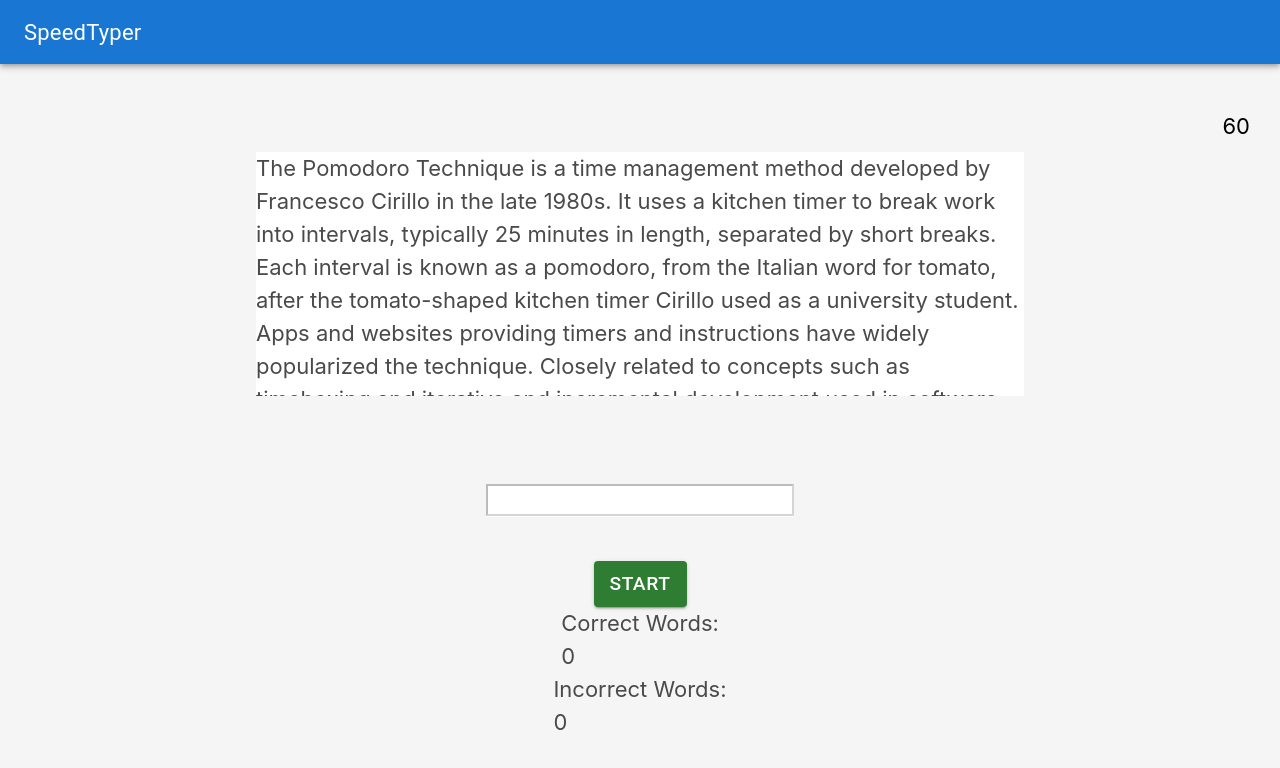
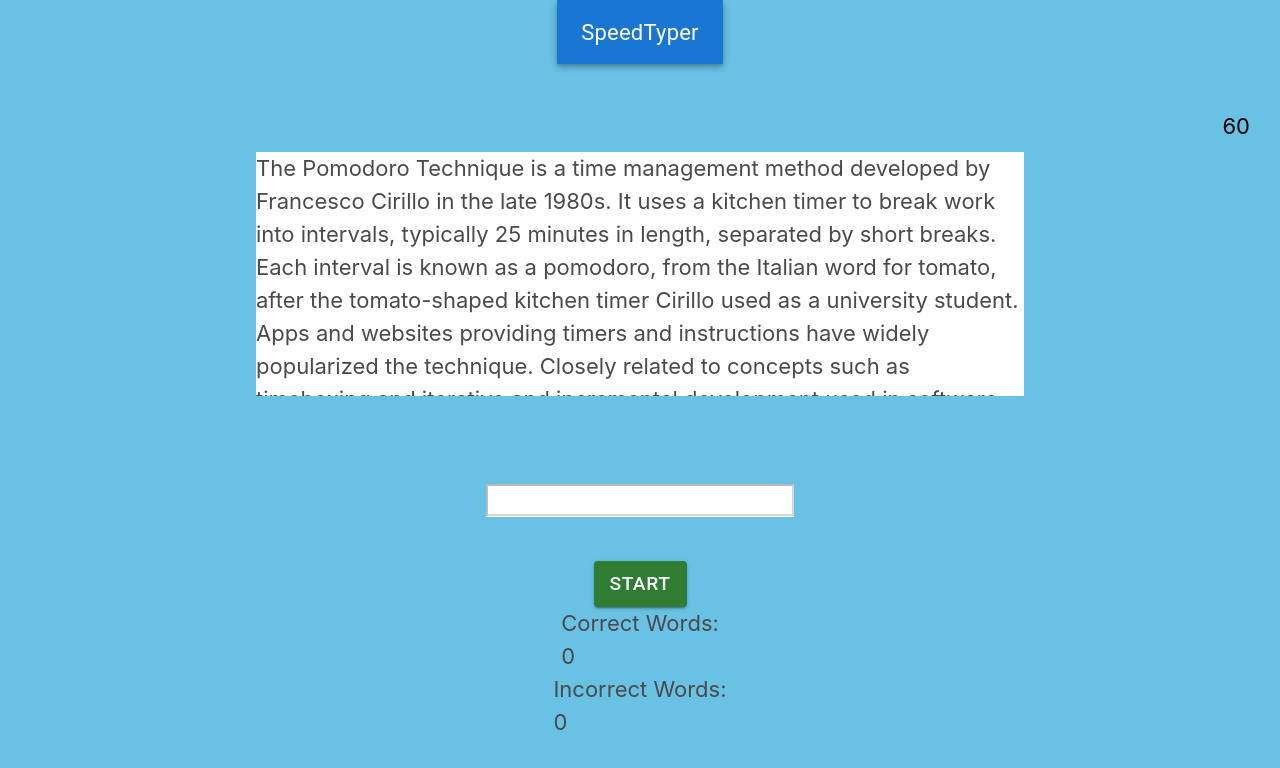
Before and after one commit to jameshuang98/SpeedTyper, a React (Create React App) app in the folder client/: page / in a window 1280 px wide. Shown: the top 768 px of the page. Built offline with nearby package versions, Linux system fonts and the light colour scheme.

Commit message:
move appbar to its own component

```diff
--- a/client/src/App.scss
+++ b/client/src/App.scss
@@ -1,6 +1,6 @@
 html,
 body {
-    background-color: #F5F5F5;
+    background-color: #69c1e4;
     margin: 0;
     font-size: 22px;
 }
--- a/client/src/Main.scss
+++ b/client/src/Main.scss
@@ -7,18 +7,13 @@
 
 }
 
-.appbar {
-    width: 100%;
-    font-size: 16px;
-}
-
 .main-container {
     margin-top: 4rem;
     display: flex;
     flex-direction: column;
     align-items: center;
     justify-content: center;
-    background-color: #F5F5F5;
+    background-color: #69c1e4;
     size: 12px;
     width: 60%;
 }
@@ -56,6 +51,22 @@ input {
     background-color: #FFFFFF;
 }
 
+.past-word-correct {
+    color: lightgreen;
+}
+
+.past-word-incorrect {
+    color: red
+}
+
+.correct-spelling {
+    background-color: lightgreen;
+}
+
+.incorrect-spelling {
+    background-color: red;
+}
+
 .button-container {
     margin-top: 2rem;
 }
--- /dev/null
+++ b/client/src/components/Appbar/Appbar.scss
@@ -0,0 +1,4 @@
+.appbar {
+    width: 100%;
+    font-size: 16px;
+}
```
Also changed, not shown: client/src/components/Appbar/Appbar.tsx (added, +19 -0 lines).
